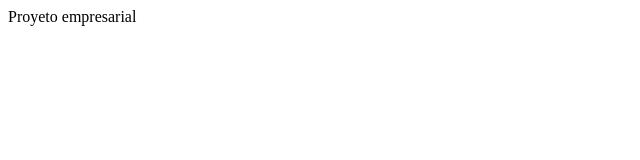
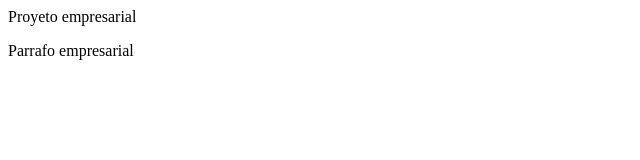
Before and after one commit to rogeliomx/cursoGit, a plain HTML site: page index.html in a window 1280 px wide. Shown: the whole page, without its empty margins (0-640 px from the left). Drawn offline with Linux system fonts and the light colour scheme.

Commit message:
Update index.html

```diff
--- a/index.html
+++ b/index.html
@@ -13,9 +13,7 @@
     <header>
         <nav>Proyeto empresarial</nav>
 
-        <section>
-
-        </section>
+        <p>Parrafo empresarial </p>
     </header>
 
 </body>
```
